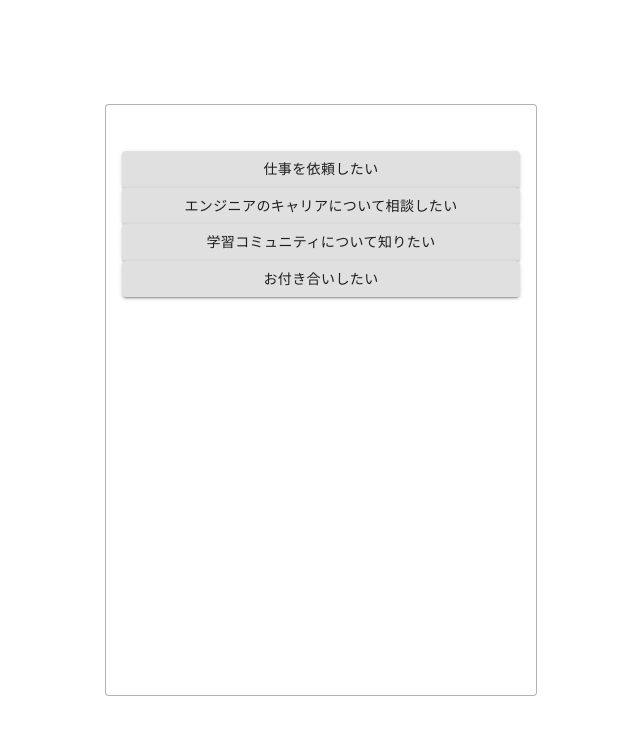
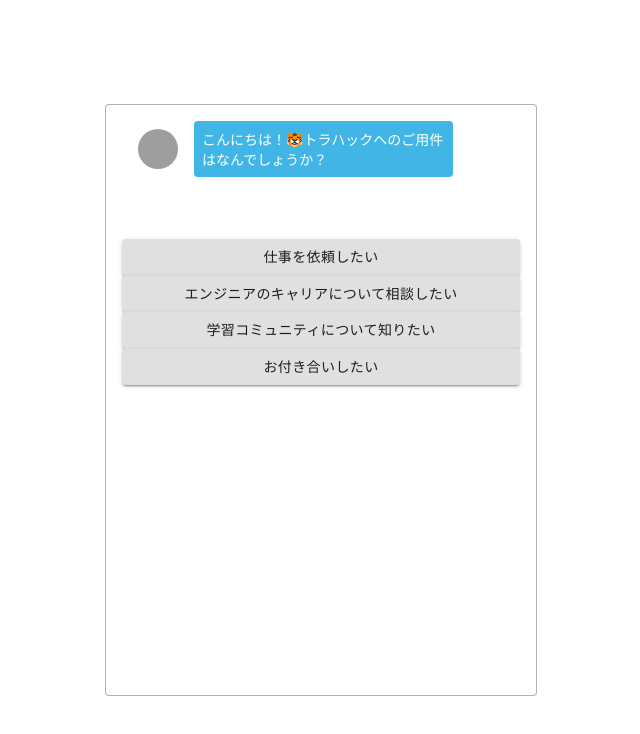
Before and after one commit to yk-port/react-slack-bots, a React (Create React App) app: page / in a window 1280 px wide. Shown: the top 734 px of the page, without its empty margins (319-959 px from the left). Built offline with nearby package versions, Linux system fonts and the light colour scheme; grey boxes are pictures that could not be loaded.

Commit message:
feat: chatsコンポーネント生成

```diff
--- a/src/App.jsx
+++ b/src/App.jsx
@@ -2,7 +2,7 @@
 import defaultDataset from './dataset';
 import './assets/styles/style.css';
 
-import { AnswersList } from './components';
+import { AnswersList, Chats } from './components';
 
 export default class App extends React.Component {
   constructor(props) {
@@ -25,7 +25,23 @@
     });
   }
 
+  initChats  = () => {
+    const initDataset = this.state.dataset[this.state.currentId];
+    const chat = {
+      text: initDataset.question,
+      type: 'question'
+    }
+
+    const chats = this.state.chats;
+    chats.push(chat);
+
+    this.setState({
+      chats: chats
+    })
+  }
+
   componentDidMount() {
+    this.initChats();
     this.initAnswer();
   }
 
@@ -33,6 +49,7 @@
     return (
       <section className="c-section">
         <div className="c-box">
+          <Chats chats={this.state.chats} />
           <AnswersList answers={this.state.answers} />
         </div>
       </section>
--- a/src/components/AnswersList.jsx
+++ b/src/components/AnswersList.jsx
@@ -6,7 +6,7 @@
     <div className="c-grid__answer">
       {
         answers.map((value, index) => {
-          return <Answer content={value.content} key={index} />
+          return <Answer content={value.content} key={index.toString()} />
         })
       }
     </div>
--- /dev/null
+++ b/src/components/Chat.jsx
@@ -0,0 +1,23 @@
+import React from 'react';
+import { makeStyles } from '@material-ui/core/styles';
+import ListItem from '@material-ui/core/ListItem';
+import ListItemAvatar from '@material-ui/core/ListItemAvatar';
+import Avatar from '@material-ui/core/Avatar';
+
+const Chat = ({ text, type }) => {
+  const isQuestion = (type === 'question');
+
+  return (
+    <ListItem>
+      { console.log(isQuestion) }
+      <ListItemAvatar>
+        <Avatar alt="icon" src="/static/images/avatar/1.jpg" />
+      </ListItemAvatar>
+      <div className="p-chat__bubble">
+        {text}
+      </div>
+    </ListItem>
+  )
+}
+
+export default Chat
--- /dev/null
+++ b/src/components/Chats.jsx
@@ -0,0 +1,32 @@
+import React from 'react';
+import { makeStyles } from '@material-ui/core/styles';
+import List from '@material-ui/core/List';
+
+import { Chat } from './index';
+
+const useStyles = makeStyles((theme) => ({
+  root: {
+    width: '100%',
+    maxWidth: '36ch',
+    backgroundColor: theme.palette.background.paper,
+  },
+  inline: {
+    display: 'inline',
+  },
+}));
+
+const Chats = ({ chats }) => {
+  const classes = useStyles();
+
+  return (
+    <List className={classes.root}>
+      {
+        chats.map((chat, index) => {
+          return <Chat text={chat.text} type={chat.type} key={index.toString()} />
+        })
+      }
+    </List>
+  )
+}
+
+export default Chats
--- a/src/components/index.js
+++ b/src/components/index.js
@@ -1,2 +1,4 @@
 export { default as AnswersList } from './AnswersList'
 export { default as Answer } from './Answer'
+export { default as Chats } from './Chats'
+export { default as Chat } from './Chat'
```
Also changed, not shown: 1 other file (tests, documents, lock files or other folders).
